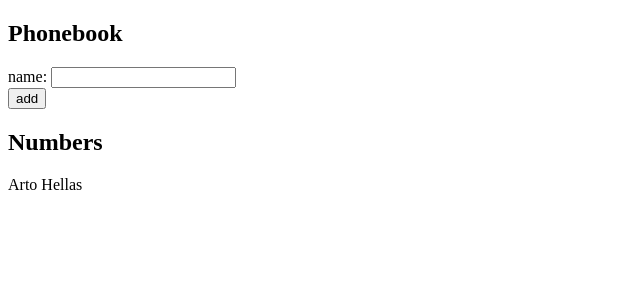
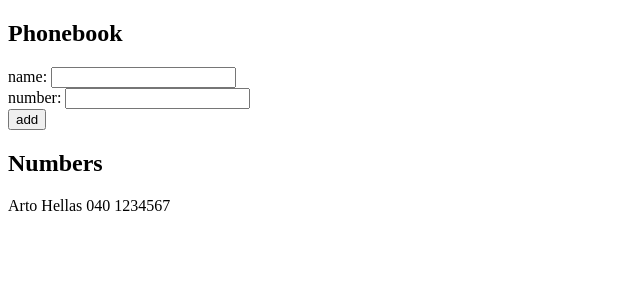
Before and after one commit to nahomWM/fullstackopen, a React (Vite) app in the folder part2/phonebook/: page / in a window 1280 px wide. Shown: the top 300 px of the page, without its empty margins (0-640 px from the left). Built offline with nearby package versions, Linux system fonts and the light colour scheme.

Commit message:
add exercise 2.8

```diff
--- a/part2/phonebook/src/App.jsx
+++ b/part2/phonebook/src/App.jsx
@@ -2,16 +2,17 @@ import { useState } from 'react'
 const ShowNames=function({persons}){
   return(
    <div> {persons.map(person=>
-      <p key={person.id}>{person.name}</p>
+      <p key={person.id}>{person.name} {person.phoneNo}</p>
     )}</div>
   )
 }
 const App = () => {
   const [persons, setPersons] = useState([
-    { id:1 , name: 'Arto Hellas' }
+    { id:1 , name: 'Arto Hellas', phoneNo:"040 1234567" }
   ])
   const [newName, setNewName] = useState('')
-  const addNAme=function(event){
+   const [newNumber, setNewNumber] = useState('')
+  const addPerson=function(event){
     event.preventDefault();
    const exists = persons.some(
     person => person.name === newName
@@ -23,29 +24,33 @@ const App = () => {
   }
    const newperson={
       id:persons.length + 1,
-      name:newName
+      name:newName,
+      phoneNo:newNumber
     }
     const holder=[...persons]
     holder.push(newperson)
     setPersons(holder)
-
+    setNewName("")
+    setNewNumber("")
   }
 
 
   const showOnInput=function(event){
     setNewName(event.target.value)
   }
+  const showOnNumber=function(event){
+    setNewNumber(event.target.value)
+  }
   return (
     <div>
       <h2>Phonebook</h2>
-      <form onSubmit={addNAme}>
-        <div>
-          name: <input value={newName} onChange={showOnInput}/>
-        </div>
-        <div>
-          <button type="submit">add</button>
-        </div>
-      </form>
+    <form onSubmit={addPerson}>
+  <div>name: <input value={newName} onChange={showOnInput}/></div>
+  <div>number: <input value={newNumber} onChange={showOnNumber
+  }/></div>
+  <div><button type="submit">add</button></div>
+</form>
+
       <h2>Numbers</h2>
       <ShowNames persons={persons}/>
     </div>
```
